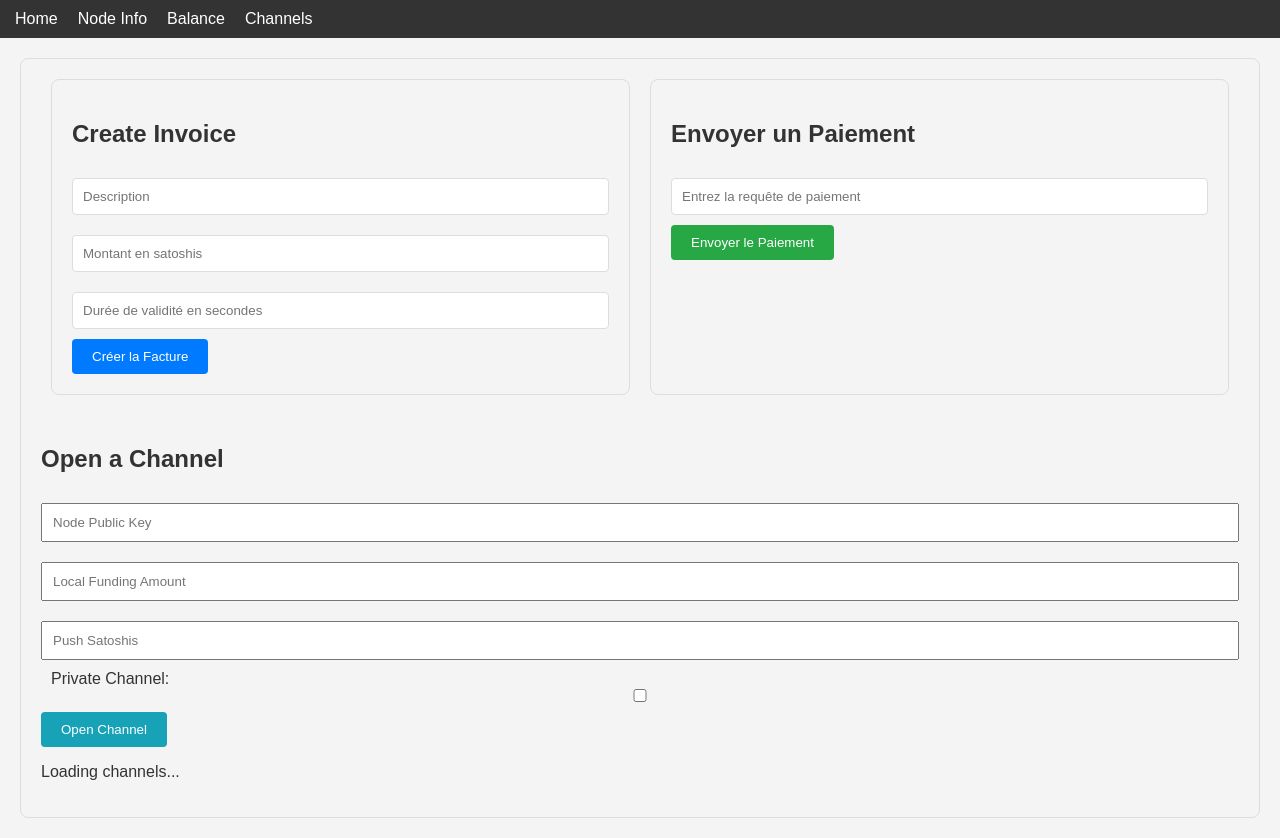
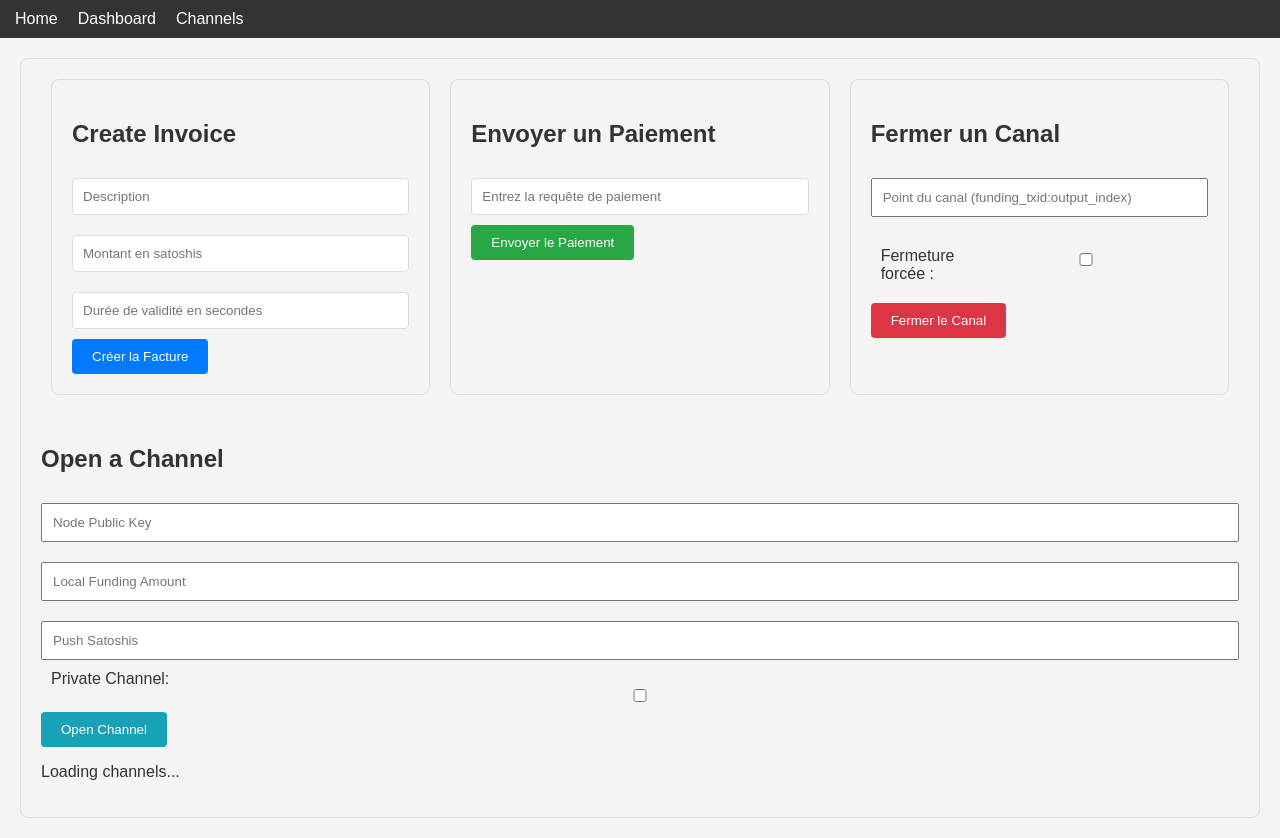
Before and after one commit to Sacha924/LND-app, a React (Create React App) app in the folder react-app/: page /Channels in a window 1280 px wide. Built offline with nearby package versions, Linux system fonts and the light colour scheme; no server answers.

Commit message:
Moving components/pages, changing app struct

```diff
--- a/react-app/src/App.tsx
+++ b/react-app/src/App.tsx
@@ -1,13 +1,12 @@
 import React from 'react';
 import { BrowserRouter, Routes, Route } from "react-router-dom";
 import Layout from './Components/Layout';
-import Home from './Components/Home';
-import GetInfo from './Components/GetInfo';
-import GetBalance from './Components/GetBalance';
+import Home from './pages/Home';
 import UnlockWallet from './Components/UnlockWallet';
 import { AuthProvider } from './context/AuthContext';
 import PrivateRoot from './Components/PrivateRoot';
-import { Channels } from './Components/Channels';
+import  Channels from './pages/Channels';
+import Dashboard from './pages/Dashboard';
 
 const App = () => {
   return (
@@ -19,11 +18,8 @@ const App = () => {
             <Route path="/Home" element={
               <PrivateRoot><Home /></PrivateRoot>
             } />
-            <Route path="/GetInfo" element={
-              <PrivateRoot><GetInfo /></PrivateRoot>
-            } />
-            <Route path="/Balance" element={
-              <PrivateRoot><GetBalance /></PrivateRoot>
+            <Route path="/Dashboard" element={
+              <PrivateRoot><Dashboard /></PrivateRoot>
             } />
             <Route path="/Channels" element={
               <PrivateRoot><Channels /></PrivateRoot>
--- /dev/null
+++ b/react-app/src/Components/CloseChannel.tsx
@@ -0,0 +1,54 @@
+import React, { useState } from 'react';
+import './../style/CloseChannel.css';
+
+const CloseChannel = () => {
+    const [channelPoint, setChannelPoint] = useState('');
+    const [forceClose, setForceClose] = useState(false);
+
+    const handleCloseChannel = async (event: { preventDefault: () => void; }) => {
+        event.preventDefault();
+
+        try {
+            const response = await fetch('http://localhost:4000/node/closeChannel', {
+                method: 'POST',
+                headers: { 'Content-Type': 'application/json' },
+                body: JSON.stringify({
+                    channel_point: channelPoint,
+                    force: forceClose
+                })
+            });
+            const responseData = await response.json();
+            if (!response.ok) {
+                throw new Error(responseData.message || 'Erreur lors de la fermeture du canal.');
+            }
+            console.log('Canal fermé avec succès:', responseData);
+        } catch (error) {
+            console.error('Erreur:', (error as any).message);
+        }
+    };
+
+    return (
+        <div className="close-channel-container">
+            <h2>Fermer un Canal</h2>
+            <form onSubmit={handleCloseChannel} className="close-channel-form">
+                <input
+                    type="text"
+                    value={channelPoint}
+                    onChange={(e) => setChannelPoint(e.target.value)}
+                    placeholder="Point du canal (funding_txid:output_index)"
+                />
+                <label>
+                    Fermeture forcée :
+                    <input
+                        type="checkbox"
+                        checked={forceClose}
+                        onChange={(e) => setForceClose(e.target.checked)}
+                    />
+                </label>
+                <button type="submit" className="close-channel-button">Fermer le Canal</button>
+            </form>
+        </div>
+    );
+};
+
+export default CloseChannel;
--- a/react-app/src/Components/GetBalance.tsx
+++ b/react-app/src/Components/GetBalance.tsx
@@ -38,8 +38,11 @@ const GetBalance: React.FC = () => {
     <div>
       {balance !== null ? (
         <>
-          <p>Balance:</p>
-          <pre>{JSON.stringify(balance, null, 2)}</pre>
+            <p>Total balance : {balance.total_balance}</p>
+            <p>Confirmed balance {balance.confirmed_balance}</p>
+            <p>Unconfirmed balance {balance.unconfirmed_balance}</p>
+            <p>Locked balance {balance.locked_balance}</p>
+            <p>Reserved balance anchor chan {balance.reserved_balance_anchor_chan}</p>
         </>
       ) : (
         <p>Loading balance...</p>
--- a/react-app/src/Components/GetInfo.tsx
+++ b/react-app/src/Components/GetInfo.tsx
@@ -1,25 +1,61 @@
-import React, { useState } from 'react';
+import React, { useEffect, useState } from 'react';
+import internal from 'stream';
+
+type ExtractedData = {
+  version: string;
+  identity_pubkey: string;
+  alias: string;
+  num_pending_channels: number;
+  num_active_channels: number;
+  num_inactive_channels: number;
+  chain_info: string;
+}
+
+
 
 const GetInfo = () => {
-  const [info, setInfo] = useState(null);
+  const [info, setInfo] = useState<ExtractedData | null>(null);
 
   const fetchInfo = async () => {
     try {
       const response = await fetch('http://localhost:4000/node/getInfo');
       const responseData = await response.json();
-        setInfo(responseData);
+
+      const extractedData = {
+        version: responseData.version,
+        identity_pubkey: responseData.identity_pubkey,
+        alias: responseData.alias,
+        num_pending_channels: responseData.num_pending_channels,
+        num_active_channels: responseData.num_active_channels,
+        num_inactive_channels: responseData.num_inactive_channels,
+        chain_info: responseData.chains.map((chain: { chain: string; network: string; }) => `${chain.chain} (${chain.network})`).join(", ")
+      };
+
+      setInfo(extractedData);
     } catch (error) {
       console.error('Erreur:', (error as Error).message);
     }
   };
+  console.log(info)
 
+  useEffect(() => {
+    fetchInfo();
+  }
+  , []);
 
   return (
     <div>
-      <p> Renvoie des informations générales concernant le nœud Lightning, y compris son identité pubkey, alias, les chaînes auxquelles
-        il est connecté et des informations concernant le nombre de canaux ouverts et en attente</p>
-        <button onClick={fetchInfo}>Get Info</button>
-      {info && <pre>{JSON.stringify(info, null, 2)}</pre>}
+      {info && (
+        <div>
+          <p>Version: {info.version}</p>
+          <p>Identity PubKey: {info.identity_pubkey}</p>
+          <p>Alias: {info.alias}</p>
+          <p>Number of Pending Channels: {info.num_pending_channels}</p>
+          <p>Number of Active Channels: {info.num_active_channels}</p>
+          <p>Number of Inactive Channels: {info.num_inactive_channels}</p>
+          <p>Chain Info: {info.chain_info}</p>
+        </div>
+      )}
     </div>
   );
 };
--- a/react-app/src/Components/Home.tsx
+++ /dev/null
@@ -1,14 +0,0 @@
-import React from 'react';
-
-const Home = () => {
-    return (
-        <div>
-            <div>
-                <h1>Welcome to the Home Page!</h1>
-                <p>This is the home page content after login.</p>
-            </div>
-        </div>
-    );
-};
-
-export default Home;
--- a/react-app/src/Components/Layout.tsx
+++ b/react-app/src/Components/Layout.tsx
@@ -10,10 +10,7 @@ const Layout = () => {
             <Link to="/Home">Home</Link>
           </li>
           <li>
-            <Link to="/GetInfo">Node Info</Link>
-          </li>
-          <li>
-            <Link to="/Balance">Balance</Link>
+            <Link to="/Dashboard">Dashboard</Link>
           </li>
           <li>
             <Link to="/Channels">Channels</Link>
--- a/react-app/src/Components/Channels.tsx
+++ b/react-app/src/pages/Channels.tsx
@@ -1,28 +1,15 @@
 import React, { useEffect, useState } from 'react'
-import SendPayment from './SendPayment';
-import CreateInvoice from './CreateInvoice';
+import SendPayment from './../Components/SendPayment';
+import CreateInvoice from './../Components/CreateInvoice';
 import "./../style/Channels.css";
+import CloseChannel from './../Components/CloseChannel';
 
-export const Channels = () => {
+export default function Channels() {
     const [channels, setChannels] = useState(null);
     const [nodePubKey, setNodePubKey] = useState('');
     const [localFundingAmount, setLocalFundingAmount] = useState('');
     const [pushSat, setPushSat] = useState('');
     const [isPrivate, setIsPrivate] = useState(false);
-
-    const fetchChannel = async () => {
-        try {
-          const response = await fetch('http://localhost:4000/node/getChannels');
-          const data = await response.json();
-          setChannels(data);
-        } catch (error) {
-          console.error('Error fetching balance:', error);
-        }
-    };
-
-    useEffect(() => {
-      fetchChannel();
-    }, []);
 
     const openChannel = async () => {
     try {
@@ -38,7 +25,6 @@ export const Channels = () => {
       });
       const data = await response.json();
       console.log('Channel opened:', data);
-      fetchChannel();
     } catch (error) {
       console.error('Error opening channel:', error);
     }
@@ -49,9 +35,13 @@ export const Channels = () => {
       <div className="channels-forms-components">
         <CreateInvoice />
         <SendPayment />
+        <CloseChannel />
       </div>
       <h2>Open a Channel</h2>
-      <form onSubmit={(e) => { /*...*/ }} className="channels-form">
+      <form onSubmit={(e) => {
+        e.preventDefault();
+        openChannel();
+      }} className="channels-form">
           <input
           type="text"
           className="channels-input"
--- /dev/null
+++ b/react-app/src/pages/Dashboard.tsx
@@ -0,0 +1,12 @@
+import React from 'react'
+import GetBalance from '../Components/GetBalance'
+import GetInfo from '../Components/GetInfo'
+
+export default function Dashboard() {
+  return (
+    <div>
+      <GetBalance />
+      <GetInfo/>
+    </div>
+  )
+}
--- /dev/null
+++ b/react-app/src/style/CloseChannel.css
@@ -0,0 +1,36 @@
+.close-channel-container {
+    margin: 20px;
+    padding: 20px;
+    border: 1px solid #ddd;
+    border-radius: 8px;
+}
+
+.close-channel-form input, .close-channel-form label {
+    margin: 10px 0;
+    padding: 10px;
+    width: 100%;
+    box-sizing: border-box;
+}
+
+.close-channel-form label {
+    display: flex;
+    align-items: center;
+    justify-content: space-between;
+}
+
+.close-channel-form input[type="checkbox"] {
+    margin-top: 0;
+}
+
+.close-channel-form button {
+    padding: 10px 20px;
+    border: none;
+    border-radius: 4px;
+    background-color: #dc3545;
+    color: white;
+    cursor: pointer;
+}
+
+.close-channel-form button:hover {
+    background-color: #c82333;
+}
--- /dev/null
+++ b/react-app/src/style/Home.css
@@ -0,0 +1,31 @@
+.home-container {
+    margin: 20px;
+    padding: 20px;
+    border: 1px solid #ddd;
+    border-radius: 8px;
+    background-color: #f9f9f9;
+}
+
+.home-content {
+    margin: 10px;
+}
+
+.home-content h1 {
+    color: #007bff;
+    margin-bottom: 20px;
+}
+
+.home-content h2 {
+    color: #17a2b8;
+    margin-top: 20px;
+}
+
+.home-content p, .home-content ul, .home-content ol {
+    font-size: 16px;
+    line-height: 1.6;
+    color: #333;
+}
+
+.home-content ul, .home-content ol {
+    margin-left: 20px;
+}
```
Also changed, not shown: 1 other file (tests, documents, lock files or other folders). Lines whose indentation alone changed are shown as unchanged.
